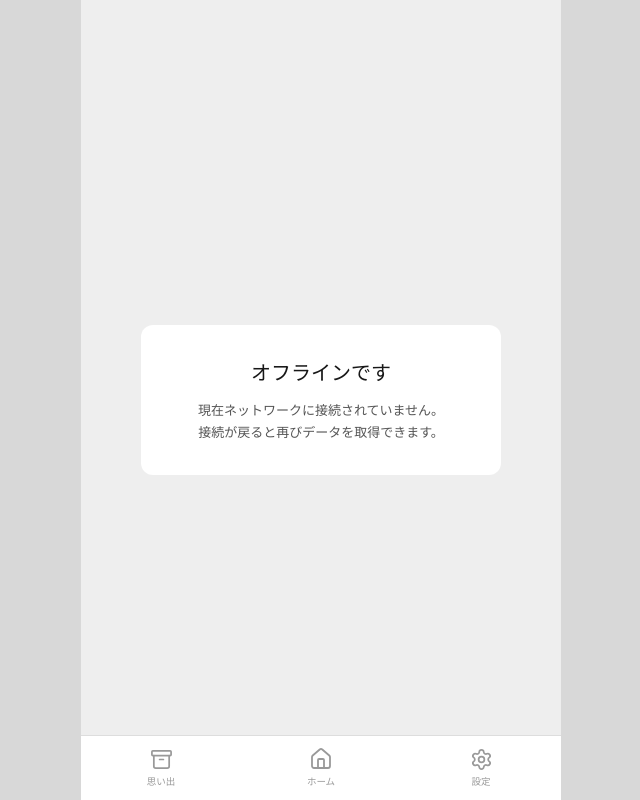
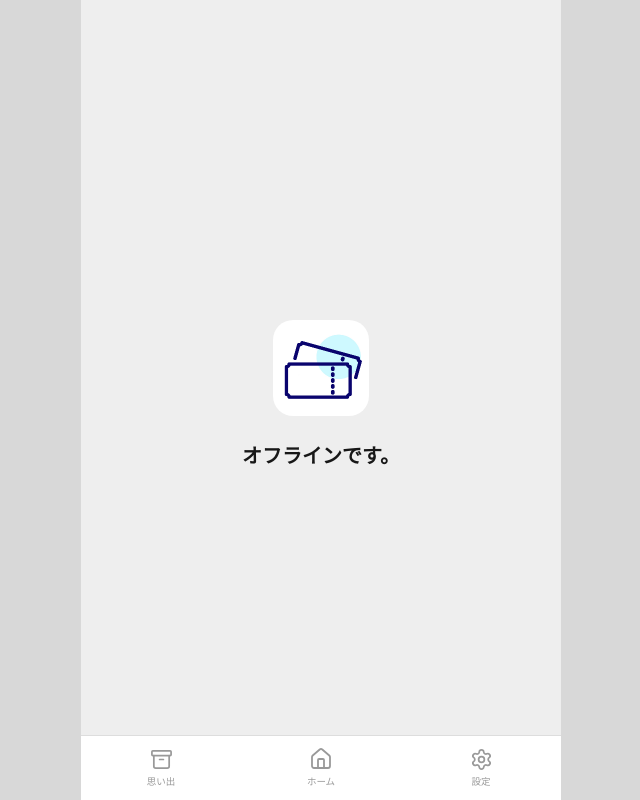
Before and after one commit to ymgs1515/event-list, a Next.js app: page /~offline in a window 1280 px wide. Shown: the whole page, without its empty margins (319-959 px from the left). Built offline with nearby package versions, Linux system fonts and the light colour scheme.

Commit message:
Simplify offline mode

```diff
--- a/app/~offline/page.tsx
+++ b/app/~offline/page.tsx
@@ -1,3 +1,5 @@
+import Image from 'next/image'
+
 export default function OfflinePage() {
     return (
         <main
@@ -14,33 +16,33 @@ export default function OfflinePage() {
                 style={{
                     width: '100%',
                     maxWidth: '360px',
-                    padding: '32px 24px',
-                    background: '#ffffff',
-                    borderRadius: '12px',
+                    padding: '40px 24px',
                     textAlign: 'center',
                 }}
             >
+                <Image
+                    src="/icons/icon-192.png"
+                    alt=""
+                    width={96}
+                    height={96}
+                    unoptimized
+                    priority
+                    style={{
+                        display: 'block',
+                        margin: '0 auto 24px',
+                        borderRadius: '20px',
+                    }}
+                />
+
                 <h1
                     style={{
-                        margin: '0 0 12px',
+                        margin: '0 0 10px',
                         fontSize: '20px',
+                        fontWeight: 700,
                     }}
                 >
-                    オフラインです
+                    オフラインです。
                 </h1>
-
-                <p
-                    style={{
-                        margin: 0,
-                        fontSize: '13px',
-                        lineHeight: 1.7,
-                        color: '#555555',
-                    }}
-                >
-                    現在ネットワークに接続されていません。
-                    <br />
-                    接続が戻ると再びデータを取得できます。
-                </p>
             </div>
         </main>
     )
```
